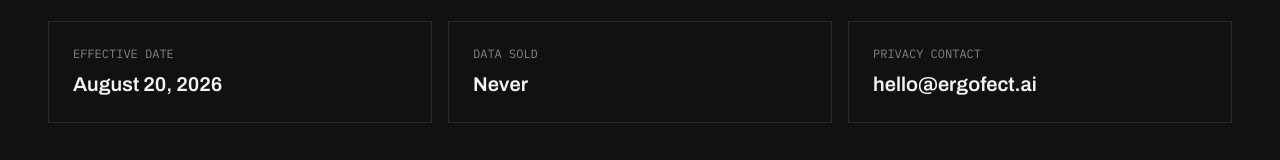
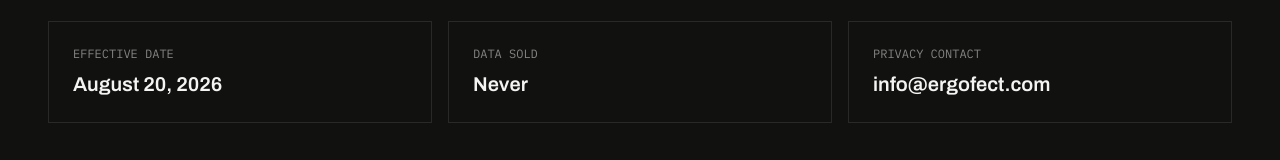
Before and after one commit to aapostoliadis/ergofect, a Next.js app: page /privacy in a window 1280 px wide. Shown: the part 395-555 px from the top of the page. Built offline with nearby package versions, Linux system fonts and the light colour scheme.

Commit message:
Update contact email address

```diff
--- a/src/components/about/AboutCTASection.jsx
+++ b/src/components/about/AboutCTASection.jsx
@@ -31,7 +31,7 @@
                   Request Free Audit
                 </Link>
                 <a
-                  href="mailto:hello@ergofect.ai"
+                  href="mailto:info@ergofect.com"
                   className="border border-white/20 py-3 md:py-4 px-6 md:px-8 font-bold text-xs md:text-sm uppercase tracking-widest text-center hover:bg-bone hover:text-ink transition-colors"
                 >
                   Email Us Directly
--- a/src/pages/privacy.jsx
+++ b/src/pages/privacy.jsx
@@ -5,7 +5,7 @@
 const highlights = [
   ["Effective Date", "August 20, 2026"],
   ["Data Sold", "Never"],
-  ["Privacy Contact", "hello@ergofect.ai"],
+  ["Privacy Contact", "info@ergofect.com"],
 ];
 
 const rights = [
@@ -259,7 +259,7 @@
                 </p>
                 <div className="flex flex-col sm:flex-row gap-4">
                   <a
-                    href="mailto:hello@ergofect.ai"
+                    href="mailto:info@ergofect.com"
                     className="bg-cobalt text-bone py-3 px-6 font-bold text-xs uppercase tracking-widest text-center hover:bg-white hover:text-ink transition-colors"
                   >
                     Submit Privacy Request
```
